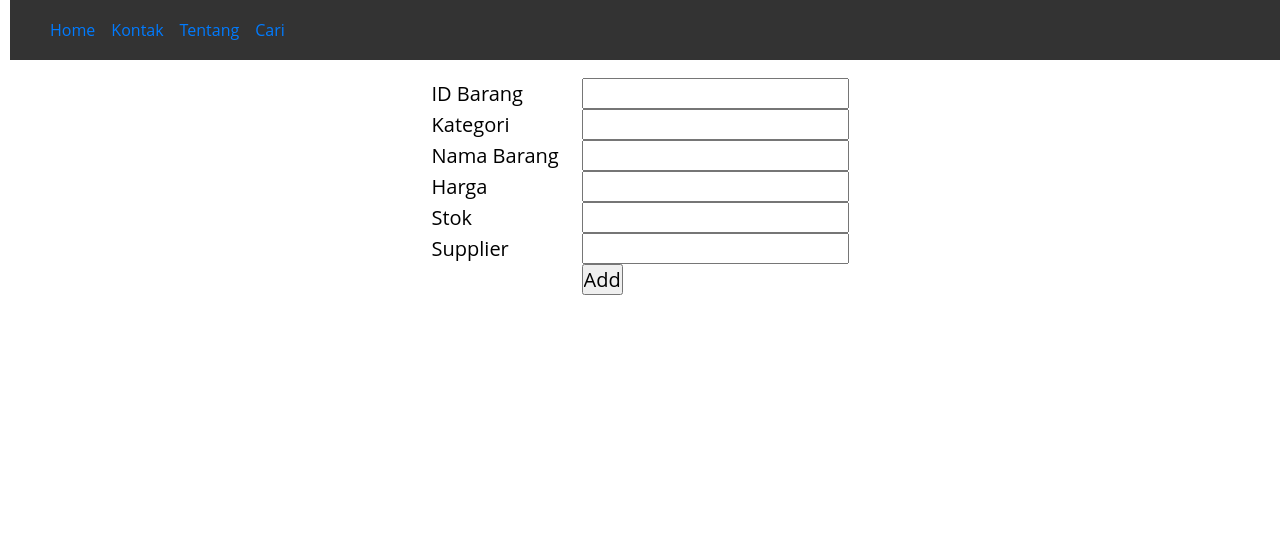
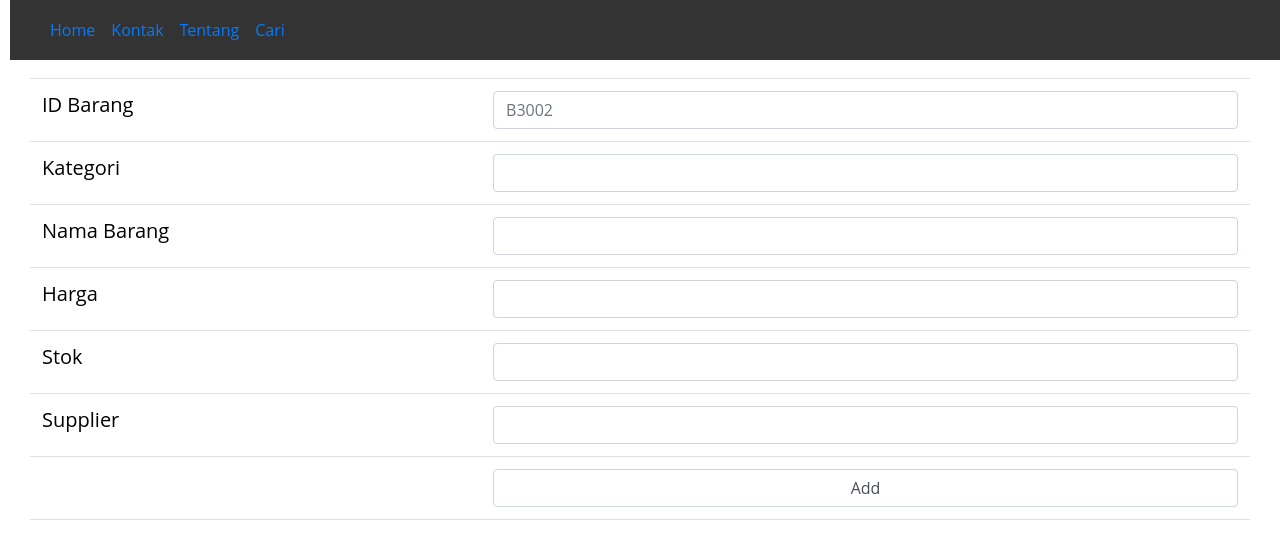
Before and after one commit to joeinus134131/MbahDagang, a PHP site: page /MbahDagang/action/add.php in a window 1280 px wide. Shown: the top 559 px of the page. Run offline with PHP 8.4, Linux system fonts and the light colour scheme; some libraries are stand-ins or nearby versions.

Commit message:
Update Version 1.0
Version 1.0

```diff
--- a/action/add.php
+++ b/action/add.php
@@ -1,11 +1,13 @@
 <html>
+
 <head>
     <title>Tambah data</title>
-    <link rel="stylesheet" href="style.css" >
-    <link rel="stylesheet" href="node_modules\bootstrap\dist\css\bootstrap.min.css">
-	<link rel="stylesheet" href="https://maxcdn.bootstrapcdn.com/bootstrap/3.3.7/css/bootstrap-theme.min.css" integrity="sha384-rHyoN1iRsVXV4nD0JutlnGaslCJuC7uwjduW9SVrLvRYooPp2bWYgmgJQIXwl/Sp" crossorigin="   anonymous">
-    <link rel="stylesheet" href="https://cdn.jsdelivr.net/npm/bootstrap@4.0.0/dist/css/bootstrap.min.css" integrity="sha384-Gn5384xqQ1aoWXA+058RXPxPg6fy4IWvTNh0E263XmFcJlSAwiGgFAW/dAiS6JXm" crossorigin="anonymous">
+    <link rel="stylesheet" href="style.css">
+    <link rel="stylesheet" href="node_modules/bootstrap/dist/css/bootstrap.min.css">
+    <link rel="stylesheet" href="https://maxcdn.bootstrapcdn.com/bootstrap/3.3.7/css/bootstrap-theme.min.css" integrity="sha384-rHyoN1iRsVXV4nD0JutlnGaslCJuC7uwjduW9SVrLvRYooPp2bWYgmgJQIXwl/Sp" crossorigin="   anonymous">
+    <link rel="stylesheet" href="https://cdn.jsdelivr.net/npm/bootstrap@4.0.0/dist/css/bootstrap.min.css">
 </head>
+
 <body>
     <header>
         <nav>
@@ -18,36 +20,36 @@
         </nav>
     </header>
     <div>
-        <br/><br/>
+        <br /><br />
         <form action="add.php" method="post" name="form1">
-            <table width="50%">
+            <table class="table">
                 <tr>
                     <td>ID Barang</td>
-                    <td><input type="text" name="id_barang"></td>
+                    <td><input class="form-control" type="text" name="id_barang" placeholder="B3002"></td>
                 </tr>
                 <tr>
                     <td>Kategori</td>
-                    <td><input type="text" name="categori"></td>
+                    <td><input class="form-control" type="text" name="categori"></td>
                 </tr>
                 <tr>
                     <td>Nama Barang</td>
-                    <td><input type="text" name="nama_barang"></td>
+                    <td><input class="form-control" type="text" name="nama_barang"></td>
                 </tr>
                 <tr>
                     <td>Harga</td>
-                    <td><input type="text" name="harga"></td>
+                    <td><input class="form-control" type="text" name="harga"></td>
                 </tr>
                 <tr>
                     <td>Stok</td>
-                    <td><input type="text" name="stok"></td>
+                    <td><input class="form-control" type="text" name="stok"></td>
                 </tr>
                 <tr>
                     <td>Supplier</td>
-                    <td><input type="text" name="supplier"></td>
+                    <td><input class="form-control" type="text" name="supplier"></td>
                 </tr>
                 <tr>
                     <td></td>
-                    <td><input type="submit" name="Submit" value="Add"></td>
+                    <td><input class="form-control" type="submit" name="Submit" value="Add"></td>
                 </tr>
             </table>
         </form>
@@ -55,7 +57,7 @@
         <?php
 
         // cek form submitted dari data barang
-        if(isset($_POST['Submit'])) {
+        if (isset($_POST['Submit'])) {
             $id_barang = $_POST['id_barang'];
             $categori = $_POST['categori'];
             $nama_barang = $_POST['nama_barang'];
@@ -67,11 +69,11 @@
             include_once("koneksi.php");
 
             // cek apakah data inputnya valid
-            echo($id_barang);
-            if($id_barang == ""){
+            echo ($id_barang);
+            if ($id_barang == "") {
                 // echo "Data tidak boleh kosong";
                 echo "<script>alert('Data tidak boleh kosong')</script>";
-            }else{
+            } else {
                 // hasil Masukan data ke database
                 $result = mysqli_query($conn, "INSERT INTO barang(id_barang, categori, nama_barang, harga, stok, supplier) VALUES('$id_barang','$categori','$nama_barang', '$harga','$stok','$supplier')");
 
@@ -82,4 +84,5 @@
         ?>
     </div>
 </body>
+
 </html>
--- a/action/edit.php
+++ b/action/edit.php
@@ -57,7 +57,7 @@ while($row = mysqli_fetch_array($result))
 <div>
     <br/><br/>
         <form name="update_user" method="post" action="edit.php">
-            <table>
+            <table lass="table">
                 <tr>
                     <td>ID Barang</td>
                     <td><input type="text" name="id_barang" value=<?php echo $id_barang;?>></td>
--- a/action/style.css
+++ b/action/style.css
@@ -27,13 +27,14 @@ div {
   padding: 10px;
   margin: 10px;
 }
-table {
+.table {
     border: #ffffff;
     margin: auto;
     font-family: "Lucida Sans Unicode", "Lucida Grande", "Segoe Ui";
     font-size: 20px;
     width: auto;
   }
+
 thead {
   width: 80%;
 }
@@ -48,7 +49,7 @@ h1 {
 td, tr{
   font-size: 20px;
   color: rgb(0, 0, 0);
-  width: 150px;
+  /* width: 200px; */
   border: #111;
   }
 
--- a/galeri.php
+++ b/galeri.php
@@ -39,7 +39,7 @@
                 </div>
                 <div class="col">
                     <div class="wrapper">
-                        <img src="asset/img/gambar1.png" alt="booklist" />
+                        <img src="asset/img/gambar5.png" alt="booklist" />
                     </div>
                 </div>
                 <div class="col">
```
Also changed, not shown: action/admin.php (+19 -16 lines), index.php (+42 -14 lines), asset/img/gambar5.png (added).
